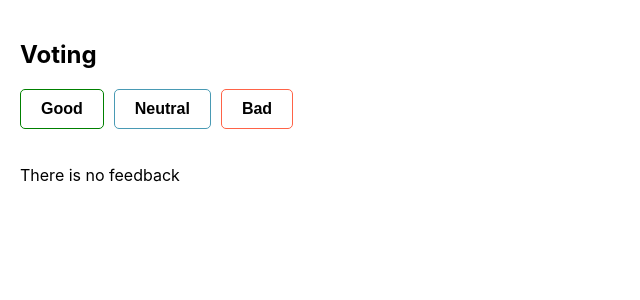
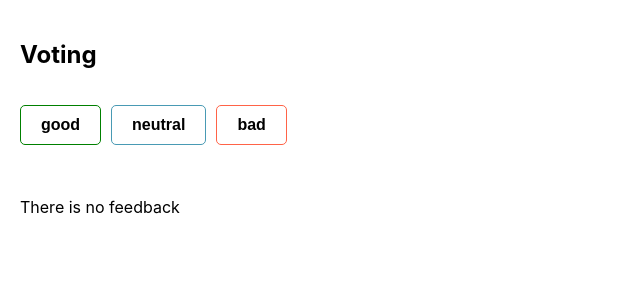
Before and after one commit to olli20/goit-react-hw-02-feedback, a React (Create React App) app: page / in a window 1280 px wide. Shown: the top 300 px of the page, without its empty margins (0-640 px from the left). Built offline with nearby package versions, Linux system fonts and the light colour scheme.

Commit message:
options from array

```diff
--- a/src/components/App.jsx
+++ b/src/components/App.jsx
@@ -5,6 +5,8 @@ import Statistics from './Statistics/Statistics';
 import Notification from './Notification/Notification'
 
 import styles from './app.module.scss';
+
+const voteOptions = ["good", "neutral", "bad"];
 
 class App extends Component {
 
@@ -14,9 +16,11 @@ class App extends Component {
     bad: 0,
   }
 
-  handleVote(voteType) {
+  handleVote = (voteType) => {
     this.setState(prevState => {
-      return { [voteType]: prevState[voteType] + 1 };
+      return {
+        [voteType]: prevState[voteType] + 1
+      };
     });
   }
 
@@ -31,7 +35,7 @@ class App extends Component {
       return 0;
     }
     const { good } = this.state;
-    return (Math.round(good / total * 100));
+    return Math.round(good / total * 100);
   }
 
   render() {
@@ -41,11 +45,8 @@ class App extends Component {
 
     return (
       <div className={styles.app}>
-        <FeedbackOptions
-          onGoodClick={() => this.handleVote('good')}
-          onNeutralClick={() => this.handleVote('neutral')}
-          onBadClick={() => this.handleVote('bad')}
-        />
+        <FeedbackOptions options={voteOptions} handleVote={this.handleVote} />
+
         {total ?
           <Statistics
               good={good}
@@ -55,7 +56,8 @@ class App extends Component {
               positivePercentage={positivePercentage}>
           </Statistics>
           :
-          <Notification message="There is no feedback" />}
+          <Notification message="There is no feedback" />
+        }
       </div>
     )
   }
--- a/src/components/Button/Button.jsx
+++ b/src/components/Button/Button.jsx
@@ -1,6 +1,8 @@
+// import PropTypes from 'prop-types';
+
 import styles from './button.module.scss';
 
-const Button = ({ children, type, onClick, color }) => {
+const Button = ({ children, onClick, type, color }) => {
     return (
         <>
             <button onClick={onClick} type={type} className={`${styles.btn} ${styles[color]}`}>{children}</button>
--- a/src/components/FeedbackOptions/FeedbackOptions.jsx
+++ b/src/components/FeedbackOptions/FeedbackOptions.jsx
@@ -1,20 +1,27 @@
+import PropTypes from 'prop-types';
+
 import Button from '../Button/Button';
 import Section from '../Section/Section';
-
 import styles from './feedback-options.module.scss';
 
-const FeedbackOptions = ({onGoodClick, onNeutralClick, onBadClick}) => {
+const FeedbackOptions = ({ options, handleVote }) => {
+
+
+  const buttons = options.map(name =>
+    <p key={name}><Button onClick={() => handleVote(name)} type="button" color={name}>{name}</Button></p>);
+
   return (
-    <>
-      <Section title="Voting">
-        <div className={styles.btnContainer}>
-          <Button onClick={onGoodClick} type="button" color="good">Good</Button>
-          <Button onClick={onNeutralClick} type="button" color="neutral">Neutral</Button>
-          <Button onClick={onBadClick} type="button" color="bad">Bad</Button>
-        </div>
-      </Section>
-    </>
+    <Section title="Voting">
+      <div className={styles.btnContainer}>
+         {buttons}
+      </div>
+    </Section>
   );
 }
 
 export default FeedbackOptions;
+
+FeedbackOptions.propTypes = {
+    handleVote: PropTypes.func.isRequired,
+    options: PropTypes.arrayOf(PropTypes.string).isRequired,
+}
```
Also changed, not shown: src/components/Statistics/Statistics.jsx (+5 -7 lines). Lines whose indentation alone changed are shown as unchanged.
